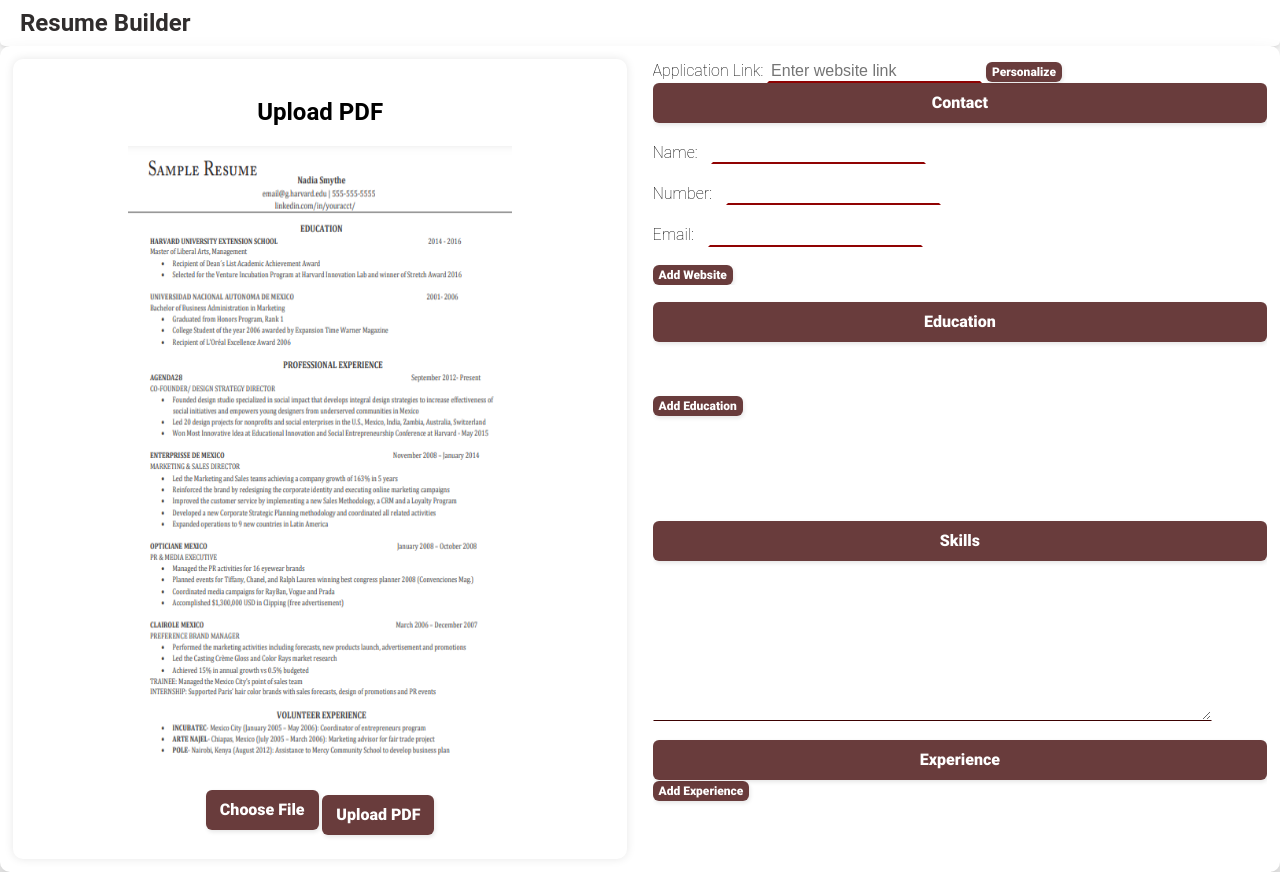
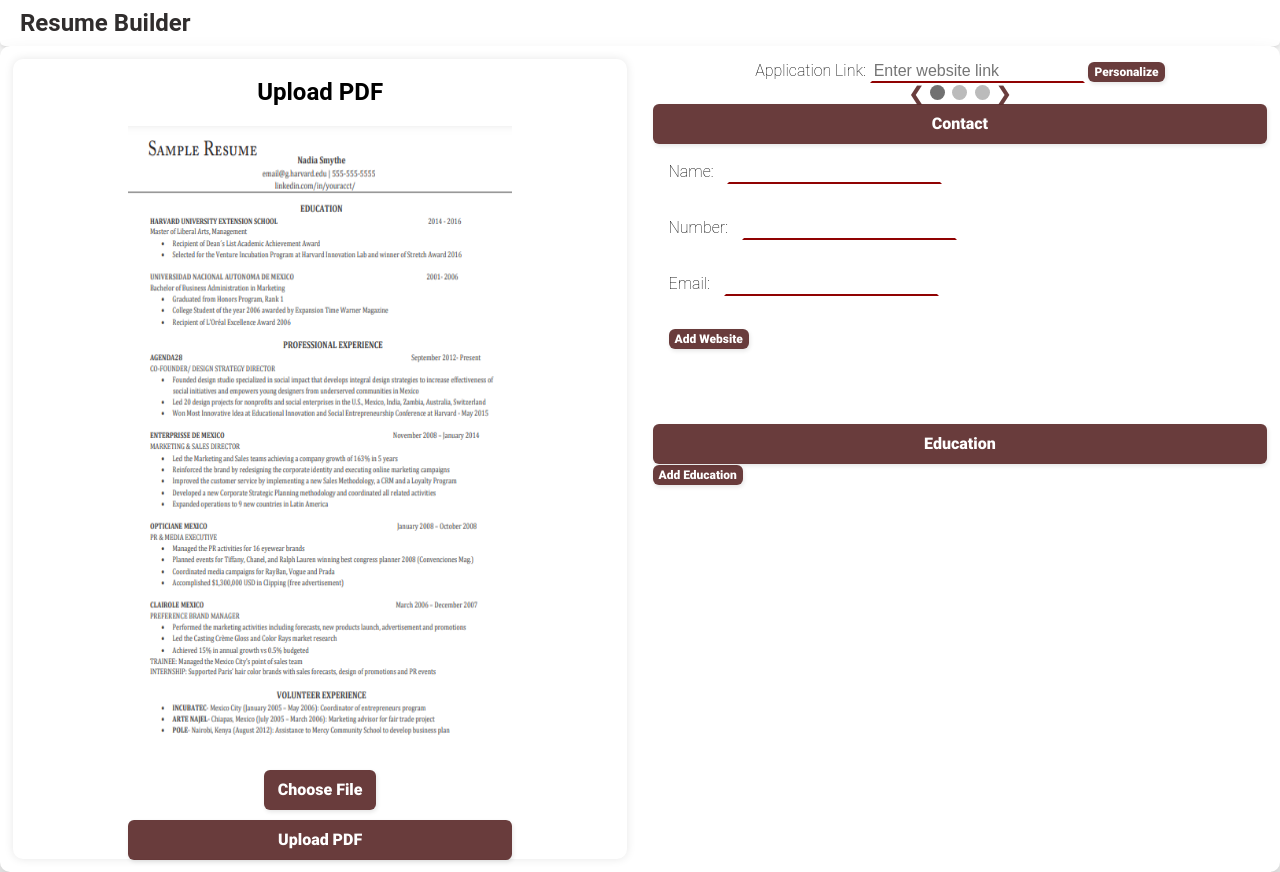
Before and after one commit to AadityaSrinivasan/ResumeBuilder, a Flask app: page / in a window 1280 px wide. Run offline with Flask 3, Linux system fonts and the light colour scheme; parts of the project's set-up code (start-up, migrations or seed data) failed here and were passed over.

Commit message:
front end done

```diff
--- a/static/script.js
+++ b/static/script.js
@@ -126,6 +126,36 @@ function openForm(form) {
         console.error('Form with index ' + experienceIndex + ' not found.');
     }
 }
+
+let slideIndex = 1;
+showSlides(slideIndex);
+
+// Next/previous controls
+function plusSlides(n) {
+  showSlides(slideIndex += n);
+}
+
+// Thumbnail image controls
+function currentSlide(n) {
+  showSlides(slideIndex = n);
+}
+
+function showSlides(n) {
+  let i;
+  let slides = document.getElementsByClassName("info");
+  let dots = document.getElementsByClassName("dot");
+  if (n > slides.length) {slideIndex = 1}
+  if (n < 1) {slideIndex = slides.length}
+  for (i = 0; i < slides.length; i++) {
+    slides[i].style.display = "none";
+  }
+  for (i = 0; i < dots.length; i++) {
+    dots[i].className = dots[i].className.replace(" active", "");
+  }
+  slides[slideIndex-1].style.display = "block";
+  dots[slideIndex-1].className += " active";
+}
+
 
 
 
@@ -696,7 +726,7 @@ document.addEventListener('DOMContentLoaded', function () {
             // Get the index from the data-index attribute
             var index = newDeleteButton.getAttribute('data-index');
             // Find the corresponding education div and remove it
-            var newExperienceDiv = document.querySelector('.infoText_experienceName[data-index="' + index + '"]').closest('.infoGroup');
+            var newExperienceDiv = document.querySelector('.infoText_experienceTitle[data-index="' + index + '"]').closest('.infoGroup');
             if (newExperienceDiv) {
                 console.log('Deleting project with index ' + index + ': ' + newExperienceDiv.textContent);
                 newExperienceDiv.remove();
--- a/static/styles.css
+++ b/static/styles.css
@@ -10,7 +10,7 @@ body {
     background-color: #f5f5f5;
     margin: 0;
     padding: 0;
-    max-height: 100vh;
+    height: 100vh;
 }
 
 /* Navbar Styles */
@@ -69,7 +69,7 @@ body {
     border-radius: 10px;
     box-shadow: 0 2vh 2vw rgba(0, 0, 0, 0.2);
     padding: 1%;
-    max-height: 100vh;
+    height: 100vh;
 
 }
 
@@ -82,8 +82,9 @@ body {
 }
 #rightCol{
     justify-content: left;
+    flex-direction: column;
     margin-left: 1%;
-    overflow: auto;
+
 
 }
 
@@ -93,8 +94,8 @@ body {
     flex-direction: column; /* Arrange buttons vertically */
     justify-content: space-between; /* Align buttons to the top */
     height: 100%;
-    overflow: auto;
-    min-height: 140vh;
+
+    height: 100vh;
     width: 100%;
     margin: auto 0;
 
@@ -153,6 +154,7 @@ body {
     overflow: hidden;
     content: attr(data-text);
     transition: all 0.6s ease;
+    width: 100%;
 }
 
 #addWebsiteButton{
@@ -412,39 +414,28 @@ body {
 .contactGroup{
     display: flex;
     flex-direction: column; /* Arrange buttons vertically */
-    justify-content: space-evenly; /* Align buttons to the top */
+
     height: 100%;
     width: 100%;
-    overflow-y: auto;
+
 
 }
 
 
-.info {
-    /* Add necessary styles to .info for proper sizing */
-    /* Ensure it has enough height to contain .contactGroup */
-    /* For example: */
-    height: 30vh; /* Adjust as needed */
-    overflow: auto; /* Add scrollbar if content exceeds height */
-    width: 100%;
-}
 
-#skills{
-    width: 90%;
-    height: 75%;
-}
+
+
+
 .infoGroup{
     display: inline-block;
     width: 100%;
-
+    margin: 1em;
 }
 
 .infoGroup > * {
     margin-right: 10px; /* Add space between items horizontally */
 }
-#websitesContainer{
-    overflow: auto;
-}
+
 
 .infoText_websiteInput{
     border-bottom-color: #3c0101;
@@ -553,3 +544,70 @@ body {
     border-color: #3c0101c3; /* Change color on focus */
     box-shadow: 0 0 5px #3c0101c3;
 }
+
+
+.infoContainer {
+    max-width: 100%;
+  }
+  .buttons form,
+  .buttons .infoContainer {
+      margin: 0; /* Remove default margin */
+      padding: 0; /* Remove default padding */
+  }
+
+.info {
+    /* Add necessary styles to .info for proper sizing */
+    /* Ensure it has enough height to contain .contactGroup */
+    /* For example: */
+    width: 100%;
+    display: none;
+    height: 80vh;
+
+}
+
+.inside {
+    /* Add margin-bottom to create space between divs vertically */
+    height: 40vh; /* Adjust the value as needed */
+}
+
+.prev,
+.next {
+    cursor: pointer;
+    width: auto;
+    color: #3c0101c3;
+    font-weight: bold;
+    font-size: 18px;
+    transition: 0.6s ease;
+    border-radius: 0.5 em;
+    user-select: none;
+}
+
+
+  .next {
+    right: 0;
+    border-radius: 3px 0 0 3px;
+  }
+
+  /* On hover, add a shadow effect */
+.prev:hover,
+.next:hover {
+    box-shadow: 0 0.25em 0.5em 0 rgba(0, 0, 0, 0.2); /* Adjust the values as needed */
+}
+
+
+
+  /* The dots/bullets/indicators */
+.dot {
+    cursor: pointer;
+    height: 15px;
+    width: 15px;
+    margin: 0 2px;
+    background-color: #bbb;
+    border-radius: 50%;
+    display: inline-block;
+    transition: background-color 0.6s ease;
+  }
+
+  .active, .dot:hover {
+    background-color: #717171;
+  }
--- a/templates/index.html
+++ b/templates/index.html
@@ -31,16 +31,25 @@
 
         </div>
         <div class = "col" id = "rightCol">
-            <div class = "buttons">
             <form method="POST"  >
                 <label for="websiteLink">Application Link:</label>
                 <input type="text" id="websiteLink" name="text" placeholder="Enter website link" class="infoText">
                 <input type="submit" value="Personalize" id="custom-button-edit">
             </form>
+            <div style="text-align:center">
+                <a class="prev" onclick="plusSlides(-1)">&#10094;</a>
+                <span class="dot" onclick="currentSlide(1)"></span>
+                <span class="dot" onclick="currentSlide(2)"></span>
+                <span class="dot" onclick="currentSlide(3)"></span>
+                <a class="next" onclick="plusSlides(1)">&#10095;</a>
+            </div>
+            <div class = "buttons">
 
 
+
+                    <div class = "info" id = "contact">
+                        <div class = "inside"  id = "contact">
                             <a href="#" class="custom-button">Contact</a>
-                <div class = "info">
                             <div class = "contactGroup">
                                 <div class = "infoGroup">
                                     <label for="Name" class="custom-label" style="vertical-align: middle;">Name:</label>
@@ -75,9 +84,11 @@
                             </div>
 
                         </div>
+
+
+
+                        <div class = "inside" id = "education">
                             <a href="#" class="custom-button">Education</a>
-                <div class = "info">
-
                             <div class = "contactGroup" >
 
                                 <div>
@@ -103,30 +114,21 @@
                             </div>
 
                         </div>
+                    </div>
 
-
+                    <div class = "info" id = "experience_skills">
+                        <div  id = "skills" style = "height: 20vh;">
                             <a href="#" class="custom-button">Skills</a>
-                <div class = "info">
-
                             <div class = "contactGroup">
-
                                 <textarea class="infoText" id = "skills">{{ skills_text }}</textarea>
-
                             </div>
 
                         </div>
 
 
 
-
-
-
-
-
-
+                        <div  id = "experience" style = "height: 60vh;">
                             <a href="#" class="custom-button">Experience</a>
-                <div class = "info">
-
                             <div>
                                 <button id="addExperienceButton">Add Experience</button>
                             </div>
@@ -167,13 +169,14 @@
 
 
                         </div>
+                    </div>
 
 
 
 
+
+                    <div class = "info" id = "projects">
                         <a href="#" class="custom-button">Projects</a>
-                <div class = "info">
-
                         <div>
                             <button id="addProjectButton" id="custom-button-edit">Add Project</button>
                         </div>
@@ -203,9 +206,11 @@
 
                     </div>
 
+
+
         </div>
 
-        </div>
+
 
 
 
```
Lines whose indentation alone changed are shown as unchanged.
